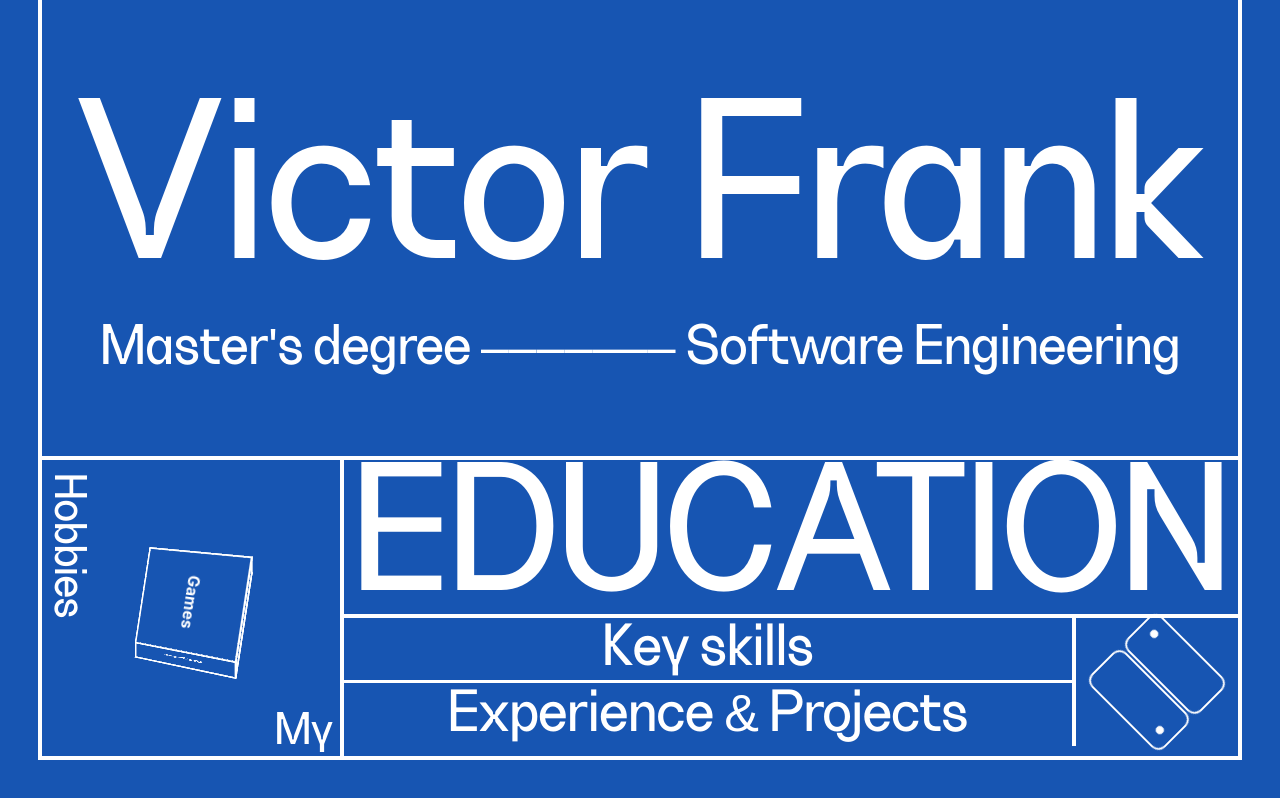
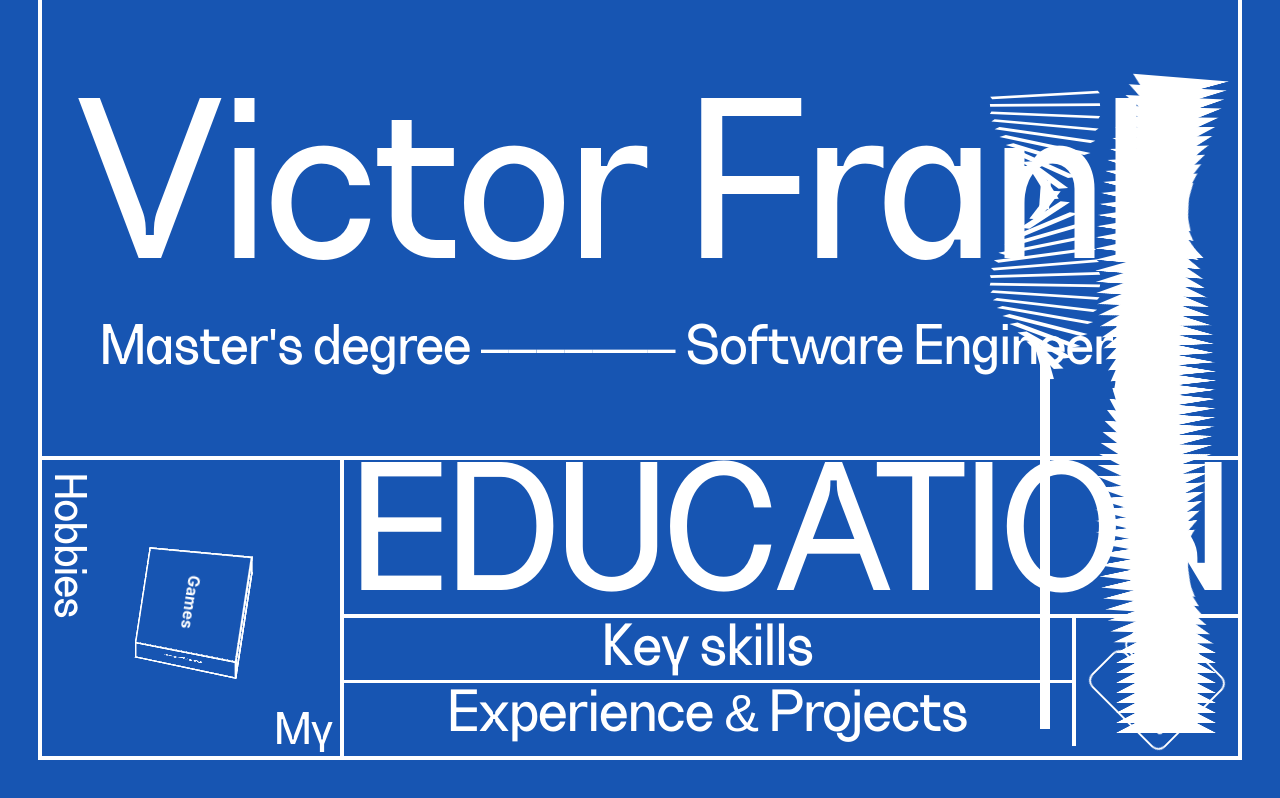
Before and after one commit to VictorFrank/cv, a React (Create React App) app: page / in a window 1280 px wide. Built offline with nearby package versions, Linux system fonts and the light colour scheme.

Commit message:
Creates rotating helix modules for the front page

```diff
--- /dev/null
+++ b/src/components/shapes/RotatingThing.css
@@ -0,0 +1,44 @@
+.rotating-container {
+    display: flex;
+    flex-direction: column;
+    justify-content: space-between;
+}
+
+.rotating-line {
+    height: 100px;
+    background-color: transparent;
+    border: #FFFFFF 5px solid;
+    animation: rotateLine 7s linear infinite;
+    margin-bottom: -100px;
+    transform-origin: center;
+    transform: rotateX(75deg);
+}
+
+@keyframes rotateLine {
+    from {
+        transform: rotateX(75deg) rotate(0deg);
+    }
+    to {
+        transform: rotateX(75deg) rotate(-360deg);
+    }
+}
+
+.rotating-triangle {
+    width: 0;
+    border-left: 50px solid transparent; /* Left side of the triangle */
+    border-right: 50px solid transparent; /* Right side of the triangle */
+    border-bottom: 100px solid #FFFFFF; /* Bottom side to form the triangle */
+    animation: rotateTriangle 10s linear infinite;
+    margin-bottom: -90px;
+    transform-origin: center;
+    transform: rotateX(75deg);
+}
+
+@keyframes rotateTriangle {
+    from {
+        transform: rotateX(75deg) rotate(0deg);
+    }
+    to {
+        transform: rotateX(75deg) rotate(360deg);
+    }
+}
--- /dev/null
+++ b/src/components/shapes/RotatingThing.tsx
@@ -0,0 +1,36 @@
+import React from 'react';
+import './RotatingThing.css';
+
+export const RotatingLine = () => {
+    const squares = Array.from({ length: 63 }, (_, i) => i); // Creates 8 squares
+
+    return (
+        <div className="rotating-container">
+            {squares.map((i) => (
+                <div
+                    className="rotating-line"
+                    style={{ animationDelay: `${i * 0.2}s` }} // Stagger each square's start time by 0.5 seconds
+                    key={i}
+                ></div>
+            ))}
+        </div>
+    );
+};
+
+
+
+export const RotatingTriangle = () => {
+    const squares = Array.from({ length: 64 }, (_, i) => i); // Creates 8 squares
+
+    return (
+        <div className="rotating-container">
+            {squares.map((i) => (
+                <div
+                    className="rotating-triangle"
+                    style={{ animationDelay: `${i * 0.1}s` }} // Stagger each square's start time by 0.5 seconds
+                    key={i}
+                ></div>
+            ))}
+        </div>
+    );
+}
--- a/src/pages/home/Home.module.css
+++ b/src/pages/home/Home.module.css
@@ -1,6 +1,24 @@
 .background {
     background: #1755b2;
     height: 100vh;
+    display: flex;
+    flex-direction: row;
+}
+
+.helix {
+    position: absolute;
+    right: 18%;
+    top: 5%;
+    bottom: 5%;
+    color: #FFFFFF;
+}
+
+.triangles {
+    position: absolute;
+    right: 5%;
+    top: 5%;
+    bottom: 5%;
+    color: #FFFFFF;
 }
 
 .box {
--- a/src/pages/home/Home.tsx
+++ b/src/pages/home/Home.tsx
@@ -2,6 +2,7 @@ import React from 'react';
 import { useNavigate } from 'react-router-dom'
 import styles from './Home.module.css';
 import Cube from '../../components/shapes/Cube';
+import {RotatingLine, RotatingTriangle} from "../../components/shapes/RotatingThing";
 import PythonLogo from '../../components/shapes/PythonLogo'
 
 const Home: React.FC = () => {
@@ -40,6 +41,12 @@ const Home: React.FC = () => {
                     </div>
                 </div>
             </div>
+            <div className={styles.helix}>
+                <RotatingLine />
+            </div>
+            <div className={styles.triangles}>
+                <RotatingTriangle />
+            </div>
         </div>
     );
 }
```
